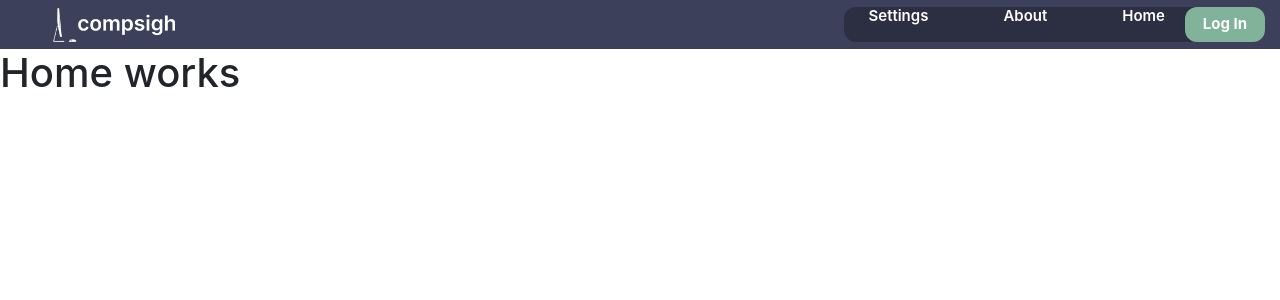
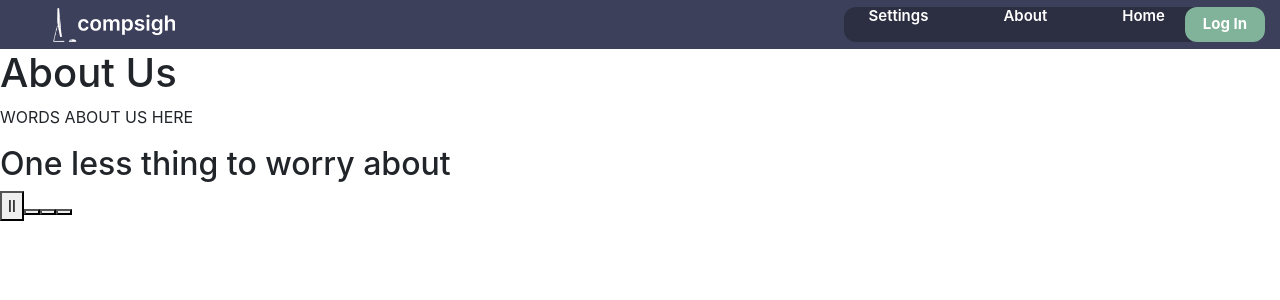
Before and after one commit to quigongian/Compsigh-WebDevelopment, a React (Create React App) app in the folder client/my-app/: page / in a window 1280 px wide. Shown: the top 300 px of the page. Built offline with nearby package versions, Linux system fonts and the light colour scheme; the HTML template or start-up script is replaced by a standard one.

Commit message:
home styles

```diff
--- a/client/my-app/src/pages/Home.tsx
+++ b/client/my-app/src/pages/Home.tsx
@@ -4,6 +4,16 @@ export const Home = () => {
     return (
         <>
         <Header/>
-        <h1>Home works</h1>
-        </>
-        );}
+       <div className="Words">
+         <h1>About Us</h1>
+         <p>WORDS ABOUT US HERE</p>
+        <h2>One less thing to worry about</h2>
+        <div className="butn-group">
+        <button className="button">ll</button>
+        <button className="button"></button>
+        <button className="button"></button>
+        <button className="button"></button>
+        </div>
+        </div>
+       </>
+    );}
--- /dev/null
+++ b/client/my-app/src/pages/home.css
@@ -0,0 +1,12 @@
+.butn-group{
+display: inline-block;
+border-radius: 50%;
+border: 2px gray;
+margin: 4px 2px;
+font-size: 16px;
+}
+
+
+.p{
+    clear: both;
+}
```
Also changed, not shown: 1 other file (tests, documents, lock files or other folders).
